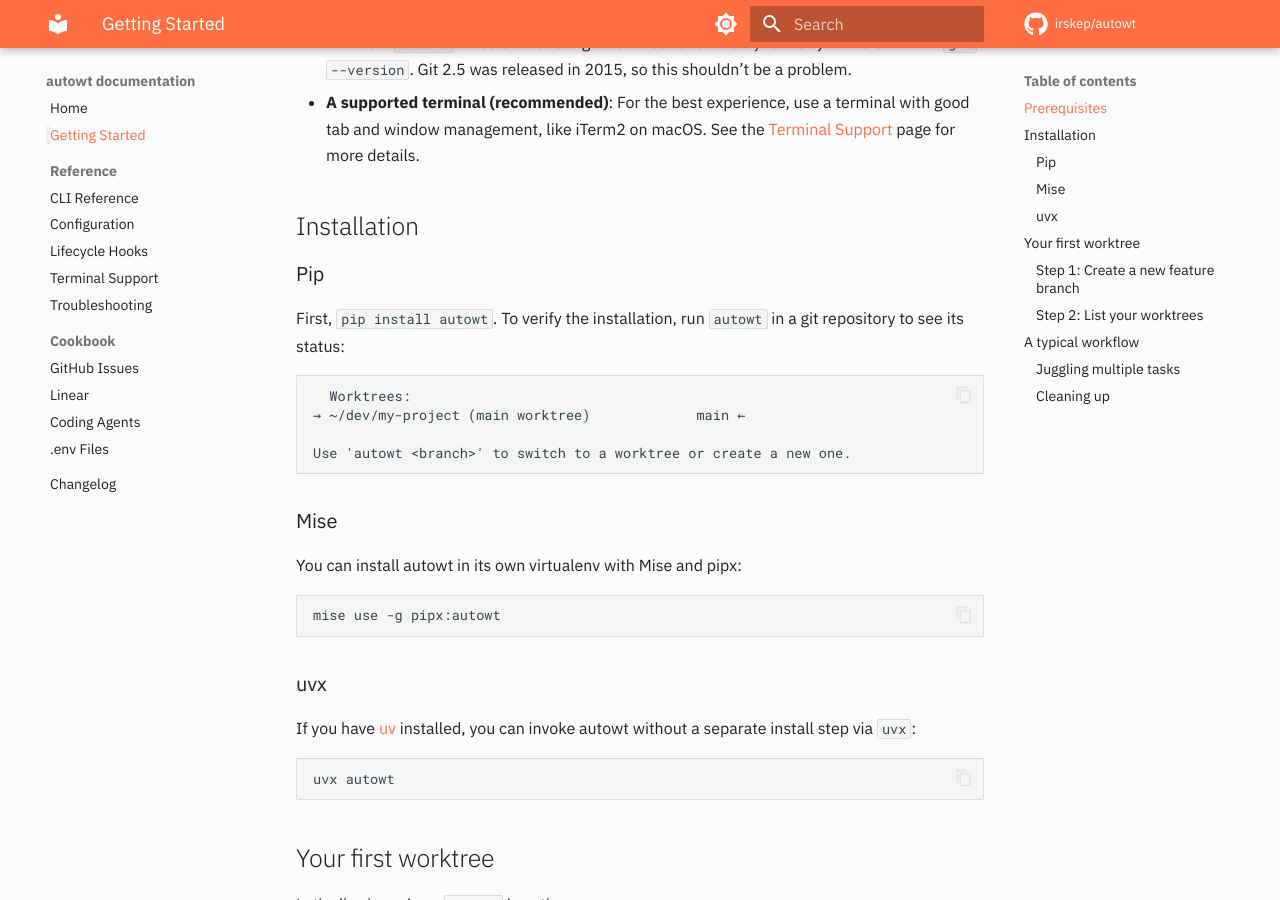
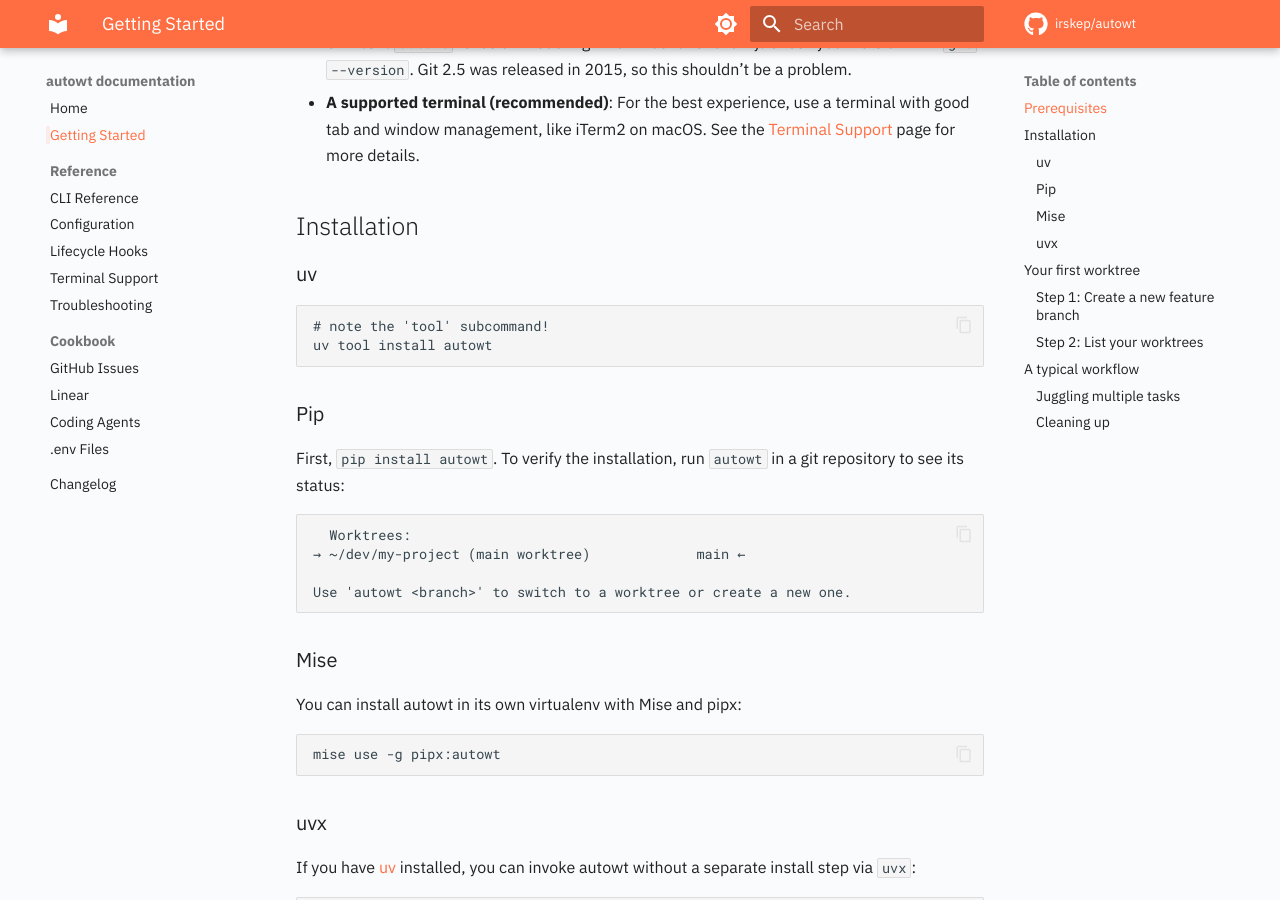
Before and after one commit to irskep/autowt, an MkDocs documentation site: the page built from docs/gettingstarted.md, in a window 1280 px wide and 900 px high, scrolled down 371 px. Built offline with MkDocs 1.6.1 and Material for MkDocs 9.7.7, drawn with Linux system fonts in a browser that asks for light colours; comment, search, counter and statistics services are not loaded; the version menu is left out.

Commit message:
uv install instructions

````diff
--- a/docs/gettingstarted.md
+++ b/docs/gettingstarted.md
@@ -11,6 +11,13 @@
 -   **A supported terminal (recommended)**: For the best experience, use a terminal with good tab and window management, like iTerm2 on macOS. See the [Terminal Support](terminalsupport.md) page for more details.
 
 ## Installation
+
+### uv
+
+```sh
+# note the 'tool' subcommand!
+uv tool install autowt
+```
 
 ### Pip
 
````
